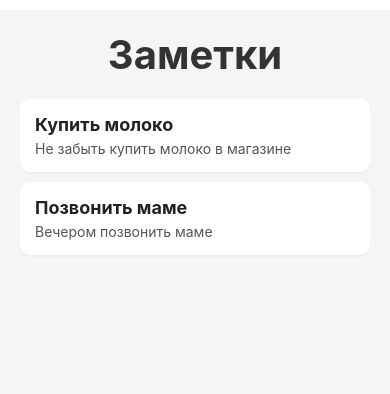
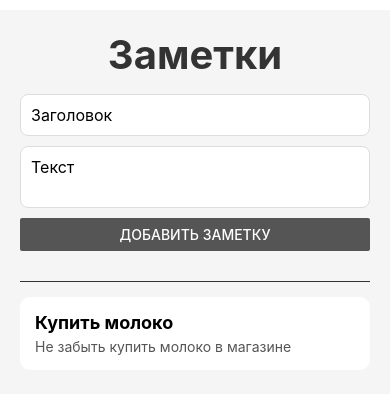
Before and after one commit to Danila7502/MobileNotesApp, a React Native app: screen / in a window 390 px wide. Shown: the top 394 px of the page. Built offline with nearby package versions, Linux system fonts and the light colour scheme.

Commit message:
4 - форма добавления заметки

```diff
--- a/App.js
+++ b/App.js
@@ -1,15 +1,47 @@
 import React, { useState } from 'react';
-import { View, Text, FlatList, StyleSheet } from 'react-native';
+import { View, Text, TextInput, Button, FlatList, StyleSheet } from 'react-native';
 
 export default function App() {
   const [notes, setNotes] = useState([
     { id: '1', title: 'Купить молоко', text: 'Не забыть купить молоко в магазине' },
-    { id: '2', title: 'Позвонить маме', text: 'Вечером позвонить маме' },
   ]);
+  const [title, setTitle] = useState('');
+  const [text, setText] = useState('');
+
+  const addNote = () => {
+    if (title.trim() && text.trim()) {
+      setNotes([
+        ...notes,
+        { id: Date.now().toString(), title: title.trim(), text: text.trim() }
+      ]);
+      setTitle('');
+      setText('');
+    }
+  };
 
   return (
     <View style={styles.container}>
       <Text style={styles.header}>Заметки</Text>
+
+      <View style={styles.form}>
+        <TextInput
+          style={styles.input}
+          placeholder="Заголовок"
+          value={title}
+          onChangeText={setTitle}
+        />
+        <TextInput
+          style={[styles.input, { minHeight: 60 }]}
+          placeholder="Текст"
+          multiline
+          value={text}
+          onChangeText={setText}
+        />
+        <Button title="Добавить заметку" onPress={addNote} color="#555" />
+      </View>
+
+      <View style={styles.divider} />
+
       <FlatList
         data={notes}
         keyExtractor={item => item.id}
@@ -35,24 +67,35 @@ const styles = StyleSheet.create({
     fontSize: 40,
     fontWeight: 'bold',
     color: '#333',
-    marginBottom: 20,
+    marginBottom: 15,
     textAlign: 'center',
+  },
+  form: {
+    marginBottom: 15,
+  },
+  input: {
+    backgroundColor: '#fff',
+    borderWidth: 1,
+    borderColor: '#ddd',
+    borderRadius: 8,
+    padding: 10,
+    marginBottom: 10,
+    fontSize: 16,
+  },
+  divider: {
+    height: 1,
+    backgroundColor: '#333',
+    marginVertical: 15,
   },
   noteCard: {
     backgroundColor: '#fff',
     padding: 15,
     borderRadius: 10,
     marginBottom: 10,
-    shadowColor: '#ccc',
-    shadowOffset: { width: 0, height: 2 },
-    shadowOpacity: 0.2,
-    shadowRadius: 2,
-    elevation: 2,
   },
   noteTitle: {
     fontSize: 18,
     fontWeight: 'bold',
-    color: '#222',
     marginBottom: 5,
   },
   noteText: {
```
